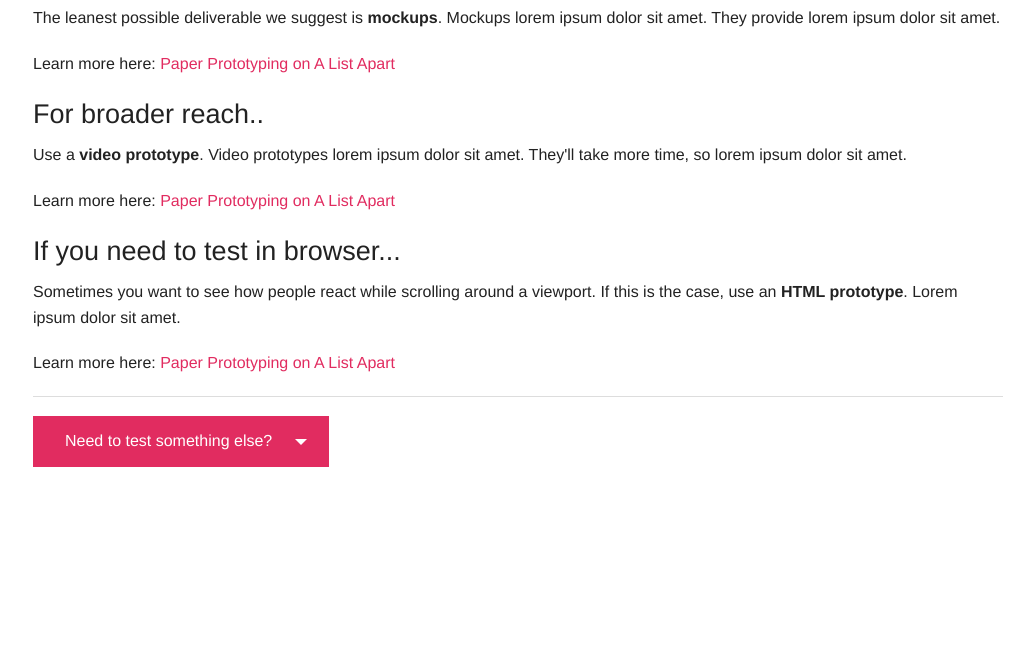
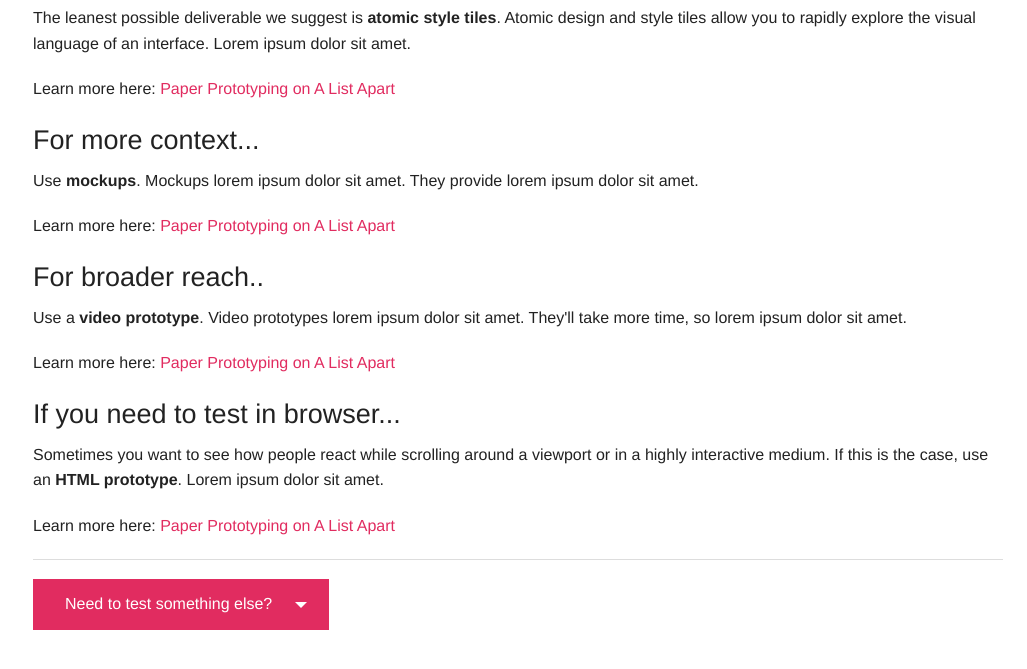
Before and after one commit to philosophie/deliverable-fidelity, a website: page emotional-response.html in a window 1280 px wide. Shown: the part 259-928 px from the top of the page, without its empty margins (122-1149 px from the left). Drawn offline with Linux system fonts and the light colour scheme.

Commit message:
added style tiles to appropriate outputs

```diff
--- a/emotional-response.html
+++ b/emotional-response.html
@@ -24,7 +24,12 @@
         <article>
           <section>
             <h2>The LDP is...</h2>
-            <p>The leanest possible deliverable we suggest is <strong>mockups</strong>. Mockups lorem ipsum dolor sit amet. They provide lorem ipsum dolor sit amet.</p>
+            <p>The leanest possible deliverable we suggest is <strong>atomic style tiles</strong>. Atomic design and style tiles allow you to rapidly explore the visual language of an interface. Lorem ipsum dolor sit amet.</p>
+            <p>Learn more here: <a href="http://alistapart.com/article/paperprototyping">Paper Prototyping on A List Apart</a></p>
+          </section>
+          <section>
+            <h3>For more context...</h3>
+            <p>Use <strong>mockups</strong>. Mockups lorem ipsum dolor sit amet. They provide lorem ipsum dolor sit amet.</p>
             <p>Learn more here: <a href="http://alistapart.com/article/paperprototyping">Paper Prototyping on A List Apart</a></p>
           </section>
           <section>
@@ -34,7 +39,7 @@
           </section>
           <section>
             <h3>If you need to test in browser...</h3>
-            <p>Sometimes you want to see how people react while scrolling around a viewport. If this is the case, use an <strong>HTML prototype</strong>. Lorem ipsum dolor sit amet.</p>
+            <p>Sometimes you want to see how people react while scrolling around a viewport or in a highly interactive medium. If this is the case, use an <strong>HTML prototype</strong>. Lorem ipsum dolor sit amet.</p>
             <p>Learn more here: <a href="http://alistapart.com/article/paperprototyping">Paper Prototyping on A List Apart</a></p>
           </section>
           <hr />
```
Also changed, not shown: visual-elements.html (+3 -2 lines).
